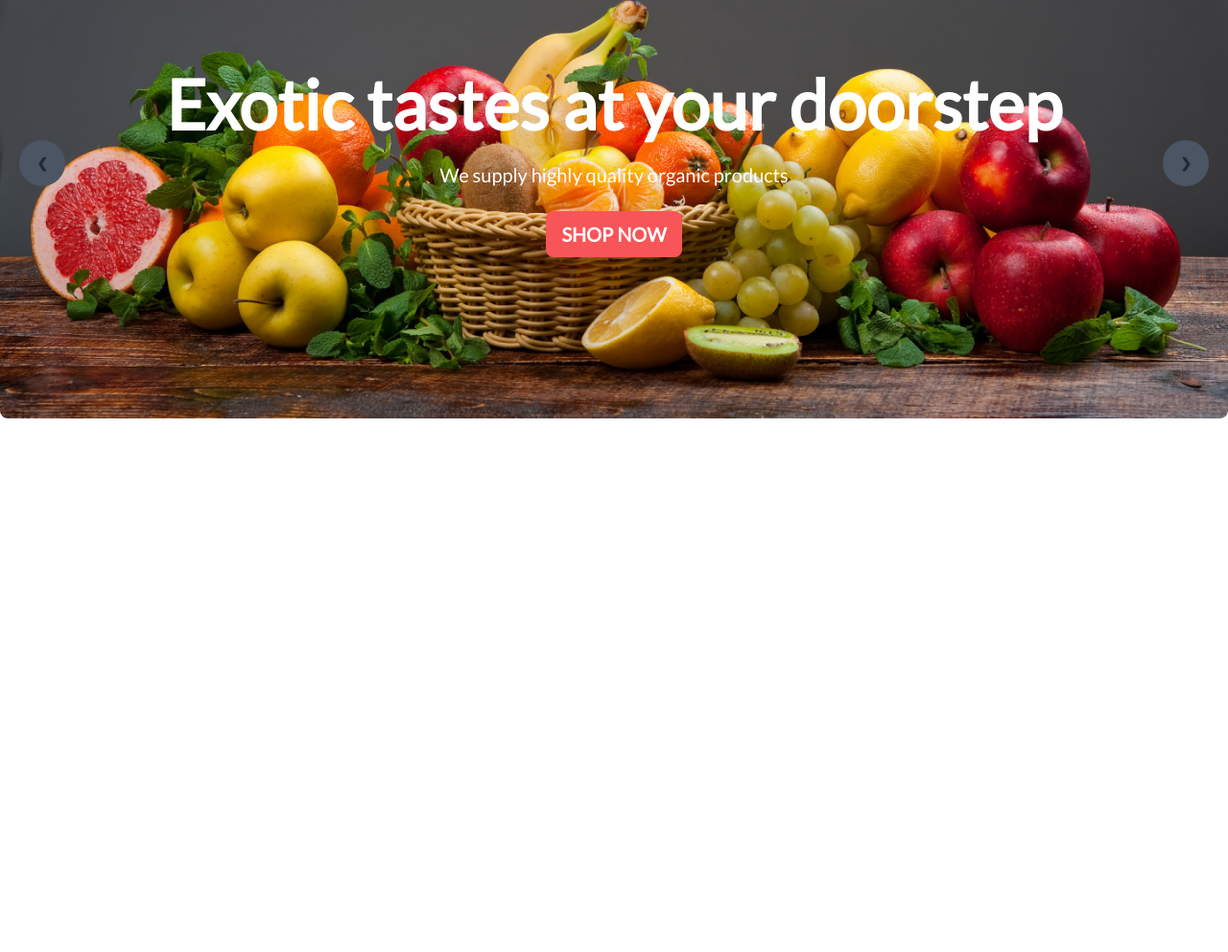
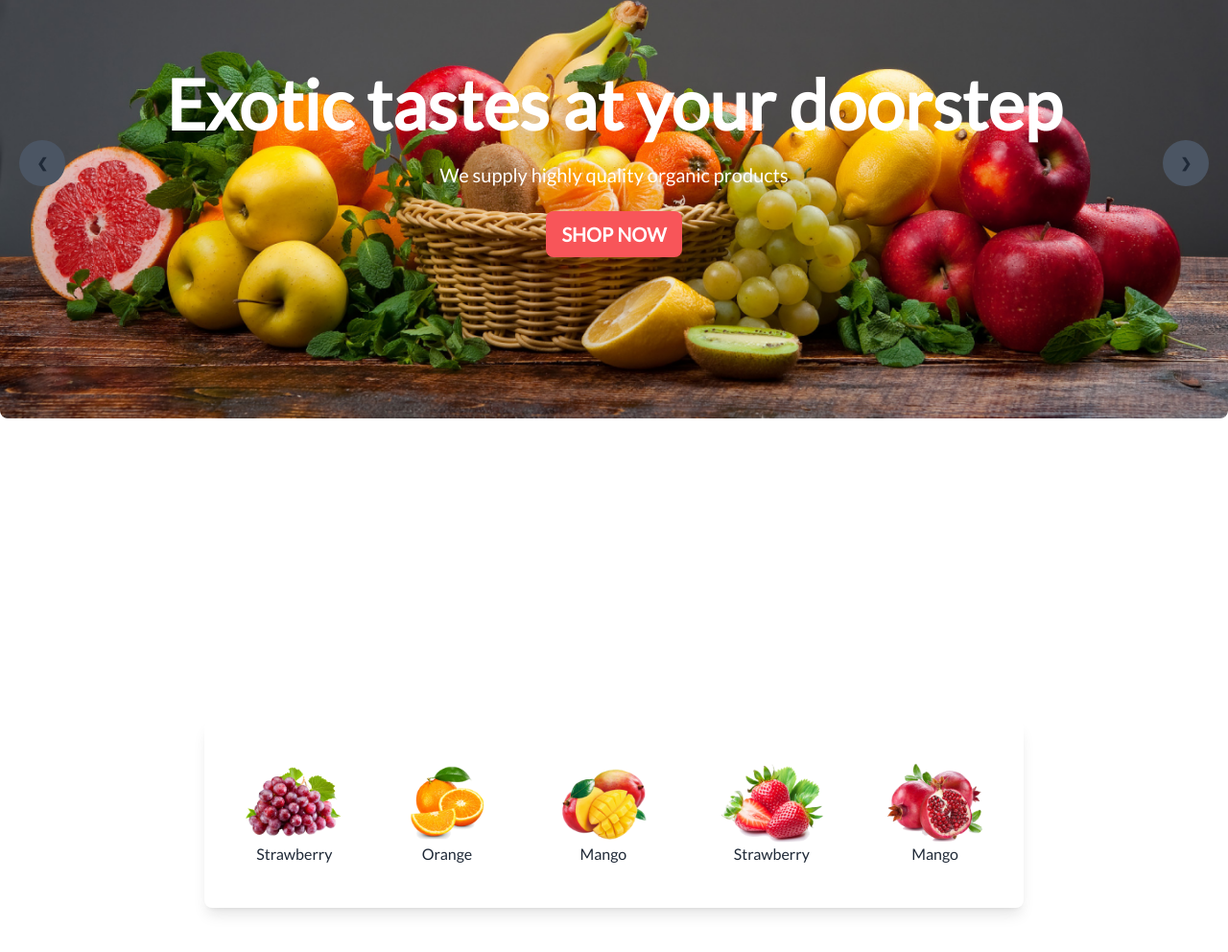
Before and after one commit to ahammadabdullah/fruit-burst, a plain HTML site: page index.html in a window 1280 px wide. Shown: the part 309-1301 px from the top of the page at 96% size. Before the commit the page ends 1172 px from the top, so only its background shows below. Drawn offline with nearby package versions, Linux system fonts and the light colour scheme; grey boxes are pictures that could not be loaded.

Commit message:
hero section updated for large device

```diff
--- a/index.html
+++ b/index.html
@@ -111,6 +111,28 @@
                 </div>
 
               </div>
+              <div class="hidden lg:flex justify-center gap-16 w-8/12 mx-auto text-center bg-white py-11 px-10 rounded-lg relative xl:-top-28 lg:-top-24 shadow-lg">
+                <div>
+                    <img src="./images/fruit1.png" alt="">
+                    <p>Strawberry</p>
+                </div>
+                <div>
+                    <img src="./images/fruit2.png" alt="">
+                    <p>Orange</p>
+                </div>
+                <div>
+                    <img src="./images/fruit3.png" alt="">
+                    <p>Mango</p>
+                </div>
+                <div>
+                    <img src="./images/fruit4.png" alt="">
+                    <p>Strawberry</p>
+                </div>
+                <div>
+                    <img src="./images/fruit5.png" alt="">
+                    <p>Mango</p>
+                </div>
+              </div>
         </section>
 
     </header>
@@ -118,6 +140,7 @@
     <!-- main -->
     <main>
 
+
     </main>
 
 </body>
```
